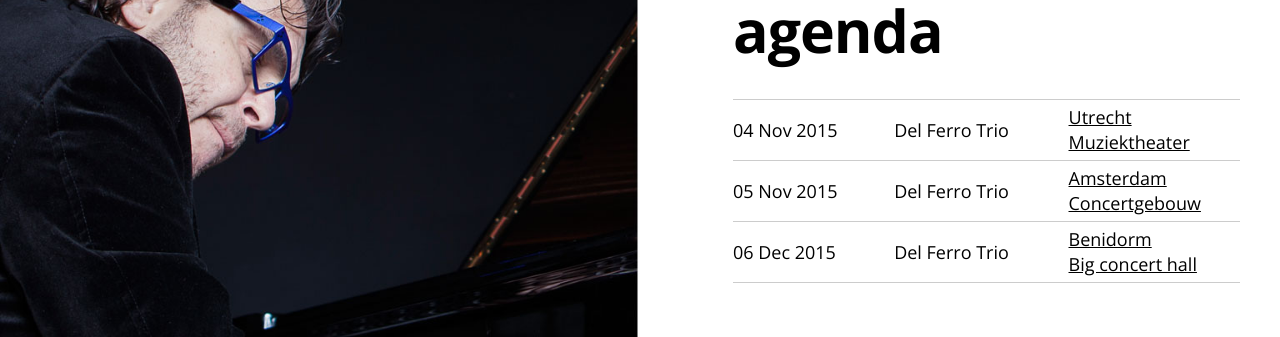
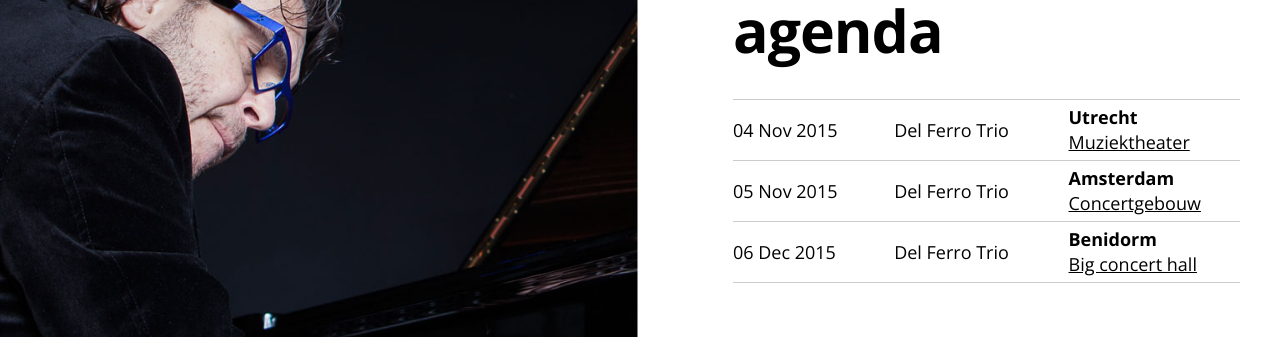
Before and after one commit to mikedelferro/website, a Jekyll site: the page built from agenda.html, in a window 1280 px wide. Shown: the part 243-580 px from the top of the page. Built offline with Jekyll 4.4.1, drawn with Linux system fonts in a browser that asks for light colours; nearby versions of some CDN libraries.

Commit message:
Updated '_layouts/agenda.html' via CloudCannon

```diff
--- a/_layouts/agenda.html
+++ b/_layouts/agenda.html
@@ -619,7 +619,7 @@ $(document).ready(function() {
    <tr>
        <td style="border-top: 1px solid #ccc; padding: 5px 20px 5px 0px;" >{{ item.date | date: "%d %b %Y" }}</td>
        <td style="border-top: 1px solid #ccc; padding: 5px 20px 5px 0px;">{{ item.title }}</td>
-       <td style="border-top: 1px solid #ccc; padding: 5px 0px 5px 0px;"><a href="{{ item.url }}" target="_blank">{{ item.location }}<br />{{ item.venue }}</a></td>
+       <td style="border-top: 1px solid #ccc; padding: 5px 0px 5px 0px;"><b>{{ item.location }}</b><br /><a href="{{ item.url }}" target="_blank">{{ item.venue }}</a></td>
     </tr>
 
 {% endfor %}
```
